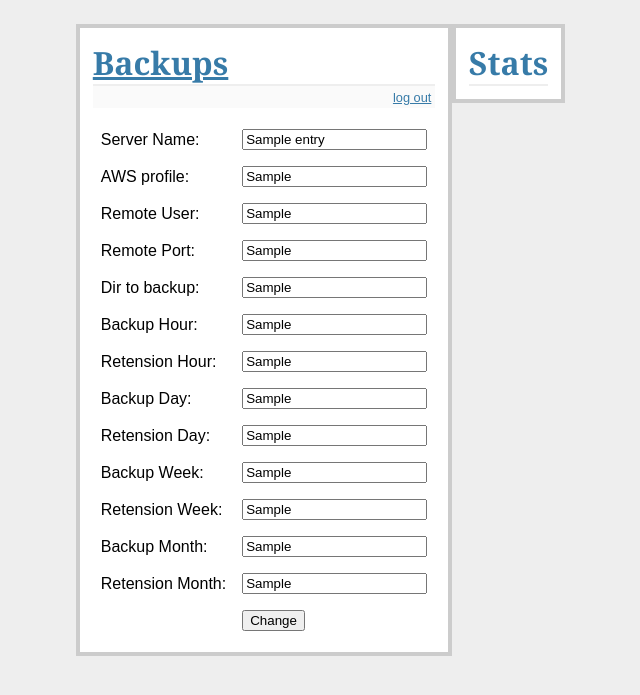
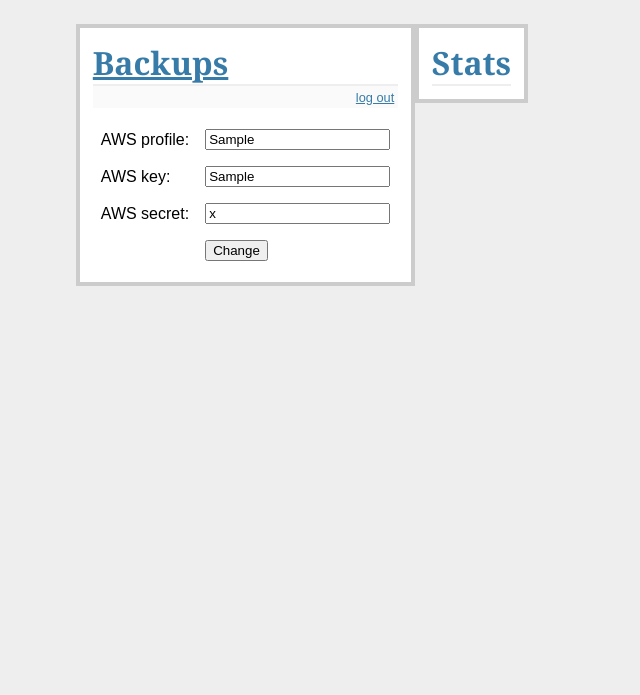
Before and after one commit to hossanrose/Mbackup, a Flask app: template templates/edit_key_entries.html in a window 1280 px wide. Shown: the top 695 px of the page, without its empty margins (84-724 px from the left). Run offline with Flask 2, Linux system fonts and the light colour scheme; the visitor is signed in with stand-in values (Sample User, id 1); tables that the repository leaves empty hold one stand-in row (values such as "Sample post"); the template is opened without the code that fills it: most values are stand-ins (such as "Sample title", 1, 10 or a date in 2020).

Commit message:
Key editing added

```diff
--- a/models.py
+++ b/models.py
@@ -9,7 +9,6 @@ engine = create_engine(SQLALCHEMY_DATABASE_URI, echo=True)
 
 class Awskeys(Base):
     __tablename__ = 'awskeys'
-    keyno = Column(Integer, primary_key=True, nullable=False)
     aws_profile = Column(String(20), primary_key=True)
     aws_key = Column(String(300), nullable=False)
     aws_secret = Column(String(300), nullable=False)
--- a/templates/edit_key_entries.html
+++ b/templates/edit_key_entries.html
@@ -1,60 +1,20 @@
 {% extends "layout.html" %}
 {% block body %}
   {% if session.logged_in %}
-    {% for entry in entries %}
-   <form action="{{ url_for('edit_entry',no=entry.slno) }}" method=post>
+    {% for entry in keyentries %}
+   <form action="{{ url_for('edit_key_entry',awsp=entry.aws_profile) }}" method=post>
 <table>
-  <tr>
-    <td>Server Name:</td>
-    <td><input type=text value="{{ entry.serv_name }}" size=20 name=serv_name></td>
-  </tr>
   <tr>
     <td>AWS profile:</td>
     <td><input type=text value="{{ entry.aws_profile }}" size=20 name=aws_profile></td>
   </tr>
   <tr>
-    <td>Remote User:</td>
-    <td><input type=text value="{{ entry.remote_user }}" size=20 name=remote_user></td>
+    <td>AWS key:</td>
+    <td><input type=text value="{{ entry.aws_key }}" size=20 name=aws_profile></td>
   </tr>
   <tr>
-    <td>Remote Port:</td>
-    <td><input type=text value="{{ entry.remote_port }}" size=20 name=remote_port></td>
-  </tr>
-  <tr>
-    <td>Dir to backup:</td>
-    <td><input type=text value="{{ entry.dir_bkp }}" size=20 name=dir_bkp></td>
-  </tr>
-  <tr>
-    <td>Backup Hour:</td>
-    <td><input type=text value="{{ entry.bkp_hour }}" size=20 name=bkp_hour></td>
-  </tr>
-  <tr>
-    <td>Retension Hour:</td>
-    <td><input type=text value="{{ entry.rt_hour }}" size=20 name=rt_hour></td>
-  </tr>
-  <tr>
-    <td>Backup Day:</td>
-    <td><input type=text value="{{ entry.bkp_day }}" size=20 name=bkp_day></td>
-  </tr>
-  <tr>
-    <td>Retension Day:</td>
-    <td><input type=text value="{{ entry.rt_day }}" size=20 name=rt_day></td>
-  </tr>
-  <tr>
-    <td>Backup Week:</td>
-    <td><input type=text value="{{ entry.bkp_week }}" size=20 name=bkp_week></td>
-  </tr>
-  <tr>
-    <td>Retension Week:</td>
-    <td><input type=text value="{{ entry.rt_week }}" size=20 name=rt_week></td>
-  </tr>
-  <tr>
-    <td>Backup Month:</td>
-    <td><input type=text value="{{ entry.bkp_month }}" size=20 name=bkp_month></td>
-  </tr>
-  <tr>
-    <td>Retension Month:</td>
-    <td><input type=text value="{{ entry.rt_month }}" size=20 name=rt_month></td>
+    <td>AWS secret:</td>
+    <td><input type=text value="{{ entry.aws_secret }}" size=20 name=aws_profile></td>
   </tr>
   <tr>
      <td></td>
```
Also changed, not shown: backup.py (+24 -4 lines), templates/show_entries.html (+6 -7 lines), templates/single_key_entries.html (+15 -5 lines).
